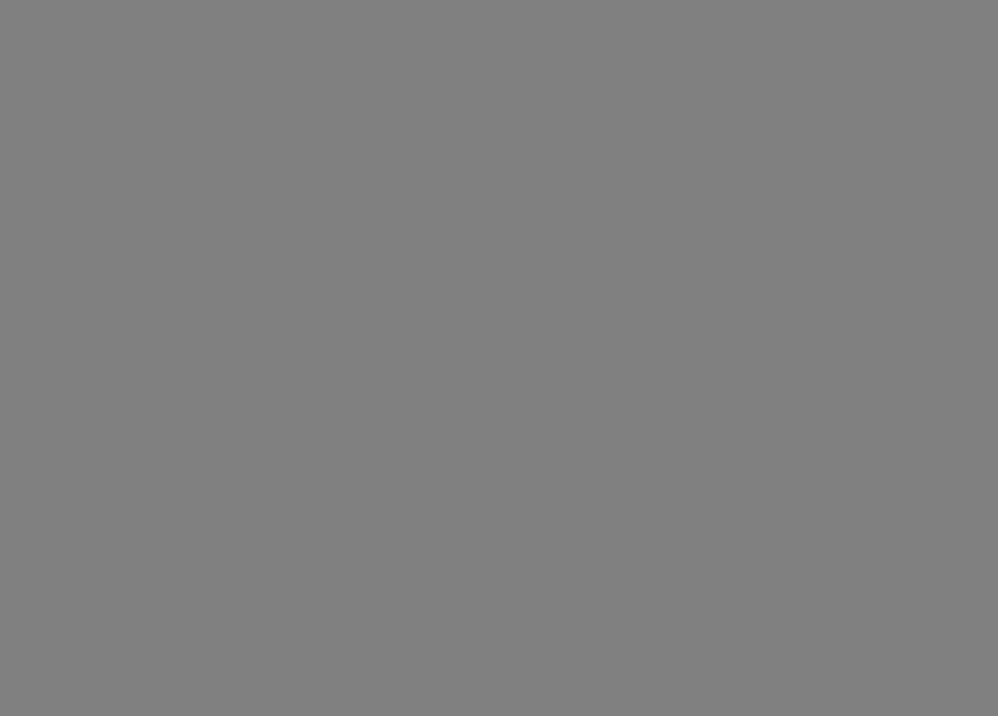
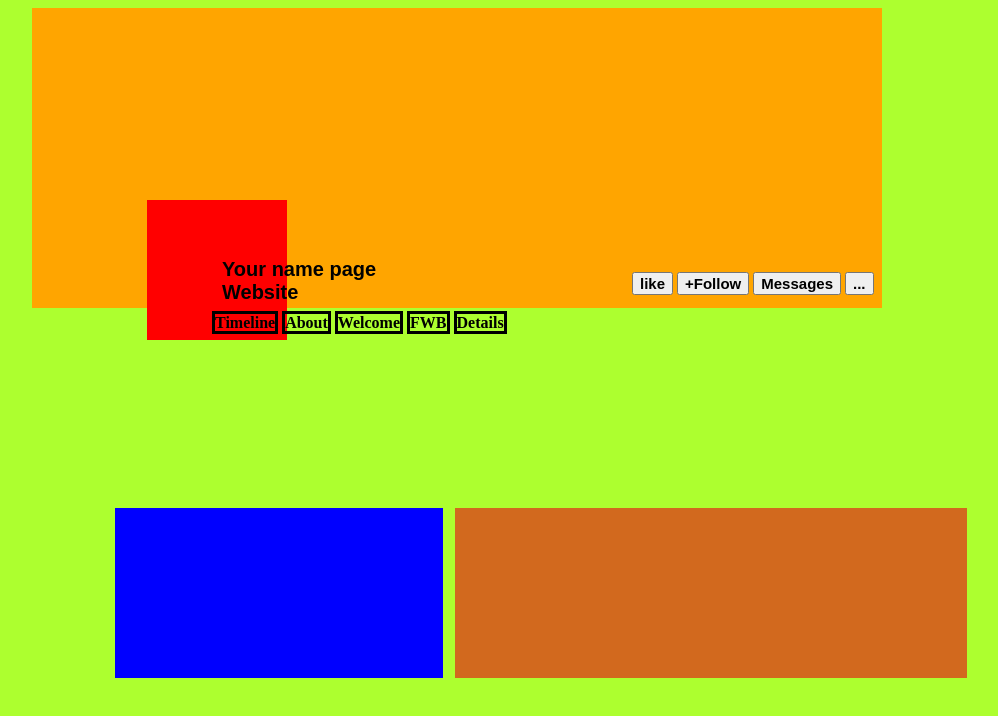
Before and after one commit to soundiata87/social-network-page, a plain HTML site: page index.html in a window 1280 px wide. Shown: the whole page, without its empty margins (183-1181 px from the left). Drawn offline with Linux system fonts and the light colour scheme.

Commit message:
soundiata87

```diff
--- a/index.html
+++ b/index.html
@@ -1,12 +1,50 @@
 <!DOCTYPE html>
 <html lang="en">
+
 <head>
     <link rel="stylesheet" href="style.css">
     <meta charset="UTF-8">
     <meta name="viewport" content="width=device-width, initial-scale=1.0">
     <title>Social Network page</title>
 </head>
+
 <body>
+    <header>
+        <div id="image">
+        </div>
+        <div class="name">
+            <div>Your name page</div>
+            <div>Website</div>
+        </div>
+
+        <div class="nav">
+            <span>Timeline</span>
+            <span>About</span>
+            <span>Welcome</span>
+            <span>FWB</span>
+            <span>Details</span>
+        </div>
+        <div class="nav2">
+            <button>like</button>
+            <button>+Follow</button>
+            <button>Messages</button>
+            <button>...</button>
+
+        </div>
+
+    </header>
+    <div>
+    <div class="na3">
+        <div class="column1">
+
+        </div>
+        <div class="column2">
+
+             </div>
+
+
+
 
 </body>
+
 </html>
--- a/style.css
+++ b/style.css
@@ -1,4 +1,74 @@
 body{
-    background: gray;
+    background: greenyellow;
+}
+
+header{
+    background: orange;
+    width:850px;
+    height: 300px;
+    margin: auto;
+    border: 10x solid black;
 
 }
+#image{
+    background: red;
+    height: 140px;
+    width: 140px;
+    position: absolute;
+    top:200px;
+    left:330px;
+}
+.name{
+
+    position: relative;
+    font-size: 20px;
+    font-weight: bold;
+    top:250px;
+    left: 190px;
+    font-family:Arial;
+}
+#name2{
+    position: relative;
+    font-size: 10px;
+    font-weight: none;
+    top: 270px;
+    left: 170px;
+}
+span{
+    position: relative;
+    font-size: 16px;
+    font-weight: bold;
+    top: 260px;
+    left: 180px;
+    border-bottom: none;
+    border: 3px black solid;
+}
+button{
+    position:relative;
+    font-size: 15px;
+    font-weight:bold ;
+    font-family: Arial;
+    top:200px;
+    left:600px;
+}
+.column1{
+    position:relative;
+    background-color:blue;
+    width: 328px;
+    height: 170px;
+    top: 200px;
+    left:290px;
+
+}
+.column2{
+    position: relative;
+    background-color: chocolate;
+    width:512px;
+    height: 170px;
+    top:30px;
+    left: 630px;
+}
+
+
+
+}
```
